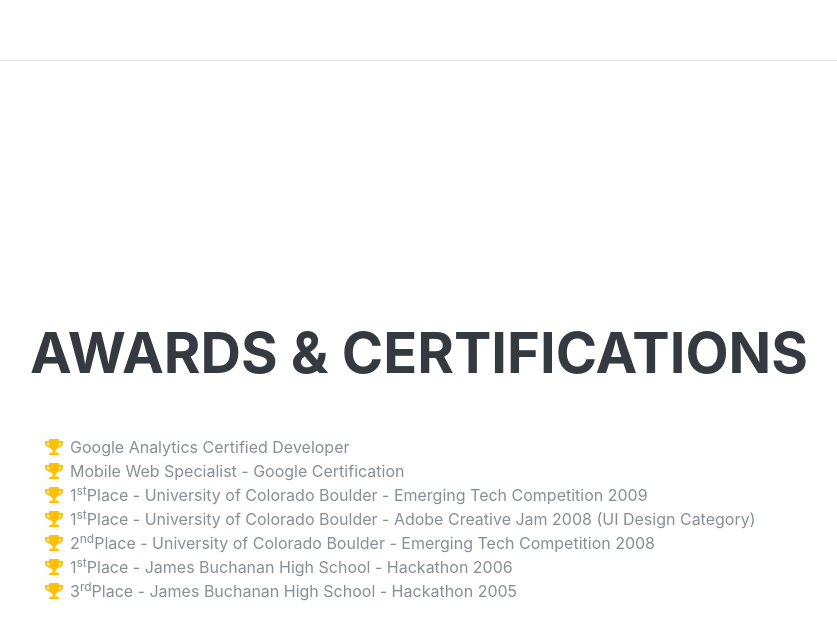
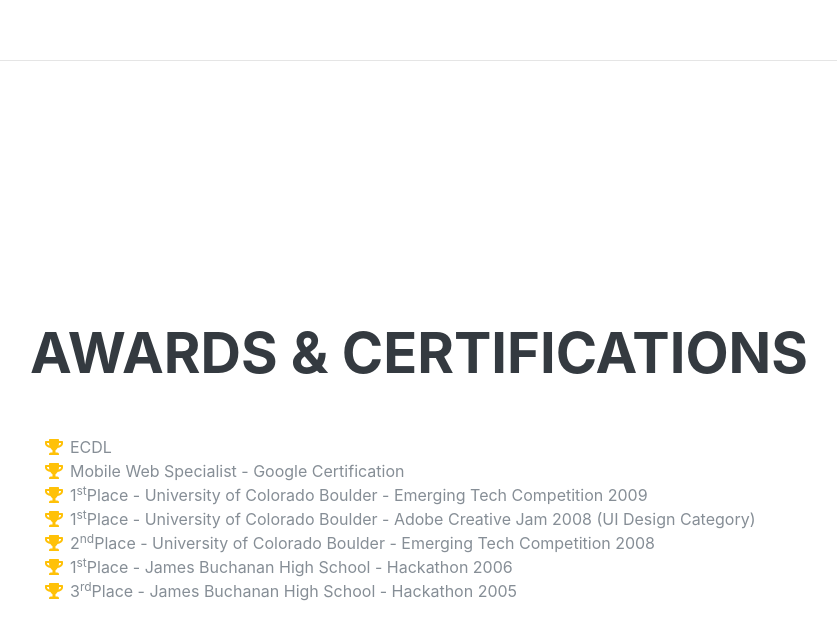
Before and after one commit to JulianskyCode/magnificent-oak, a Gatsby site: page / in a window 1280 px wide. Shown: the part 5187-5826 px from the top of the page, without its empty margins (290-1127 px from the left). Built offline with nearby package versions, Linux system fonts and the light colour scheme; Gatsby itself is replaced by a stand-in of ours; a web font is replaced by a local one.

Commit message:
index.js: changed

```diff
--- a/src/pages/index.js
+++ b/src/pages/index.js
@@ -310,7 +310,7 @@
           <ul className="fa-ul mb-0">
             <li>
               <i className="fa-li fa fa-trophy text-warning"></i>
-              Google Analytics Certified Developer
+              ECDL
             </li>
             <li>
               <i className="fa-li fa fa-trophy text-warning"></i>
```
